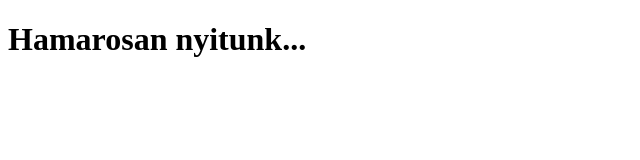
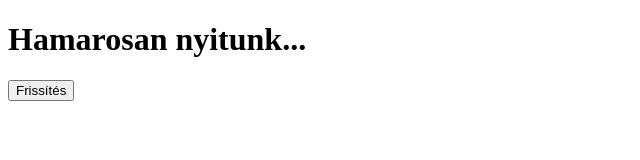
Before and after one commit to Balivok/shop, a plain HTML site: page index.html in a window 1280 px wide. Shown: the whole page, without its empty margins (0-640 px from the left). Drawn offline with Linux system fonts and the light colour scheme.

Commit message:
Update index.html

```diff
--- a/index.html
+++ b/index.html
@@ -5,5 +5,6 @@
   </head>
   <body>
     <h1>Hamarosan nyitunk...</h1>
+    <a href="https://balivok.github.io/shop/"><button>Frissítés</button>
   </body>
 </html>
```
